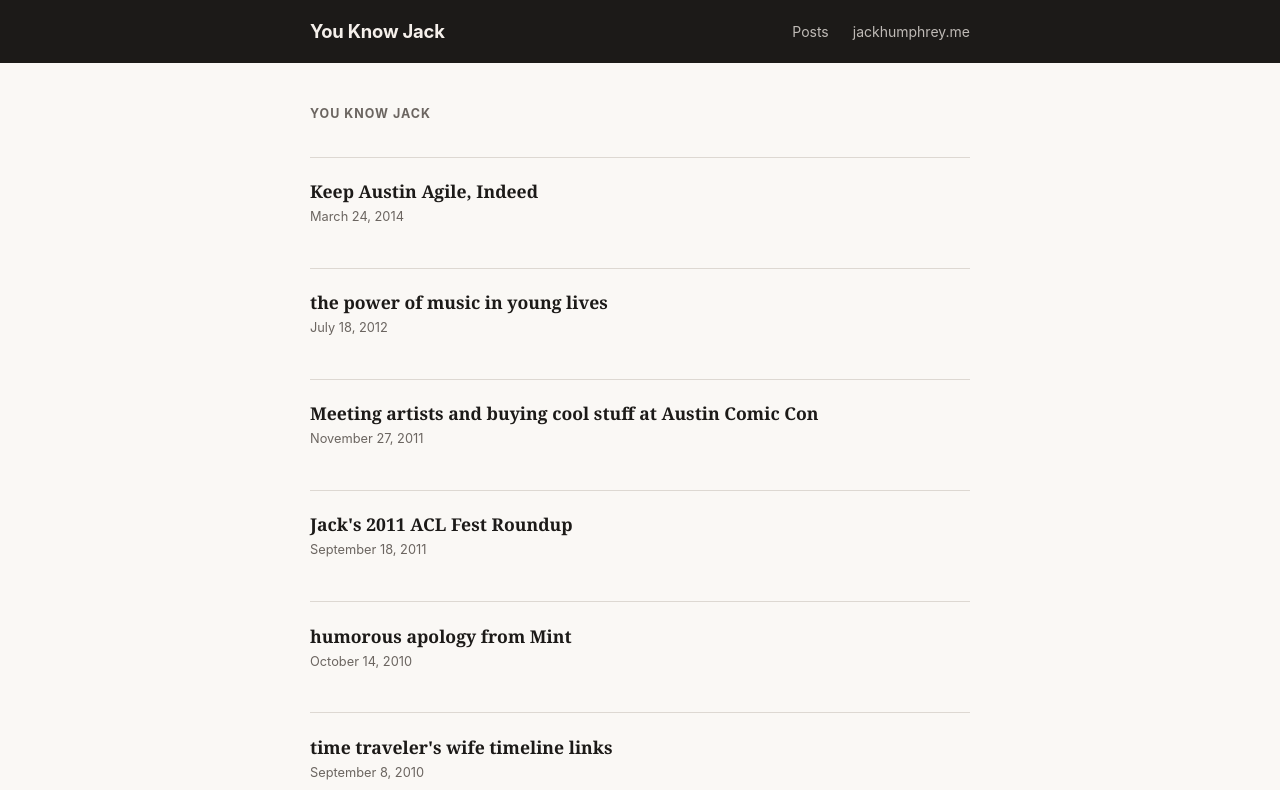
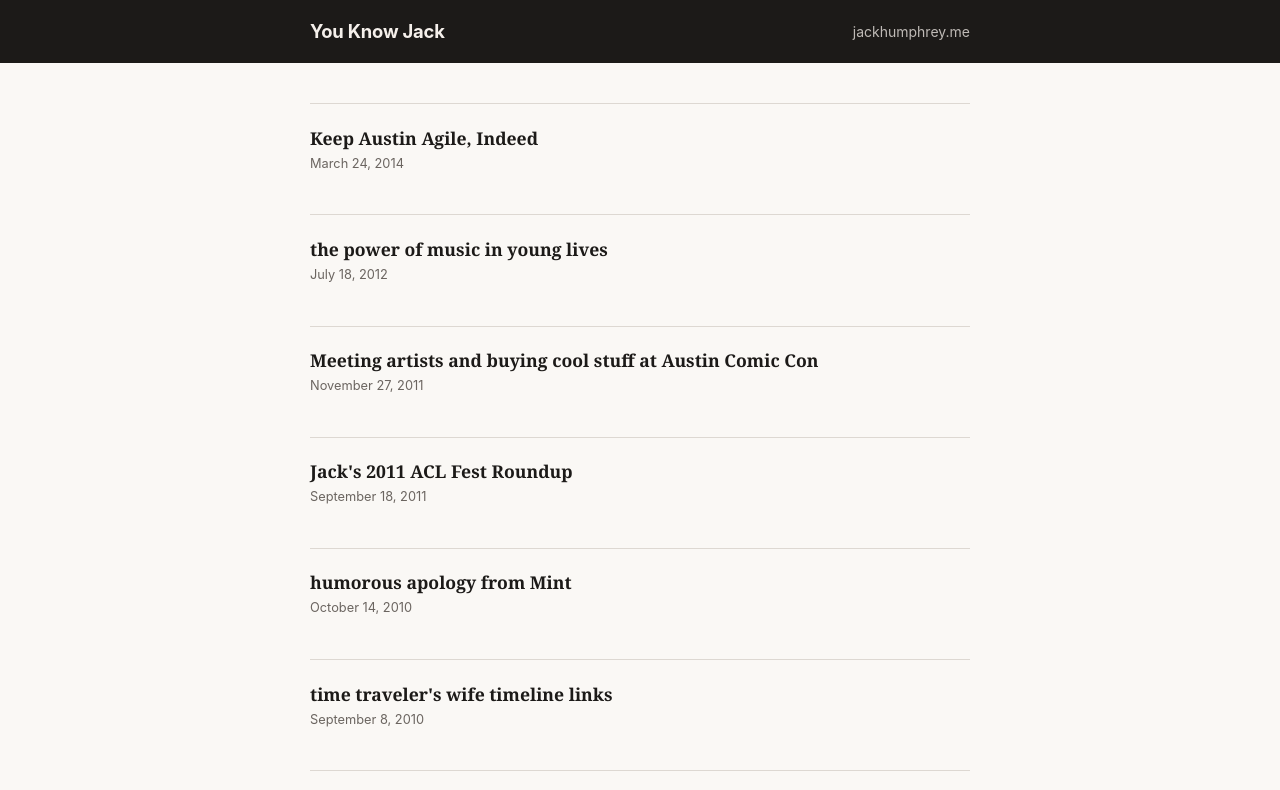
Before and after one commit to youknowjack/jackhumphrey.me, an Eleventy site: page src/blog/index.njk in a window 1280 px wide. Shown: the top 790 px of the page. Built offline with nearby package versions, Linux system fonts and the light colour scheme; Eleventy itself is replaced by a stand-in of ours; files that its build step writes are made by us from their sources.

Commit message:
Update header: site title links to /blog/, remove Posts nav link, remove duplicate h1
Co-Authored-By: Claude Sonnet 4.6 <noreply@anthropic.com>
Claude-Session: https://claude.ai/code/session_01SPx3XY1D3UqiG57UrR3mRh

```diff
--- a/src/_includes/base.njk
+++ b/src/_includes/base.njk
@@ -9,9 +9,8 @@
 <body>
   <header class="site-header">
     <div class="header-inner">
-      <a href="/" class="site-title">You Know Jack</a>
+      <a href="/blog/" class="site-title">You Know Jack</a>
       <nav>
-        <a href="/">Posts</a>
         <a href="https://jackhumphrey.me">jackhumphrey.me</a>
       </nav>
     </div>
--- a/src/blog/index.njk
+++ b/src/blog/index.njk
@@ -2,7 +2,6 @@
 layout: base.njk
 title: You Know Jack
 ---
-<p class="page-title">You Know Jack</p>
 
 {% if collections.posts.length %}
 <ul class="post-list">
```
